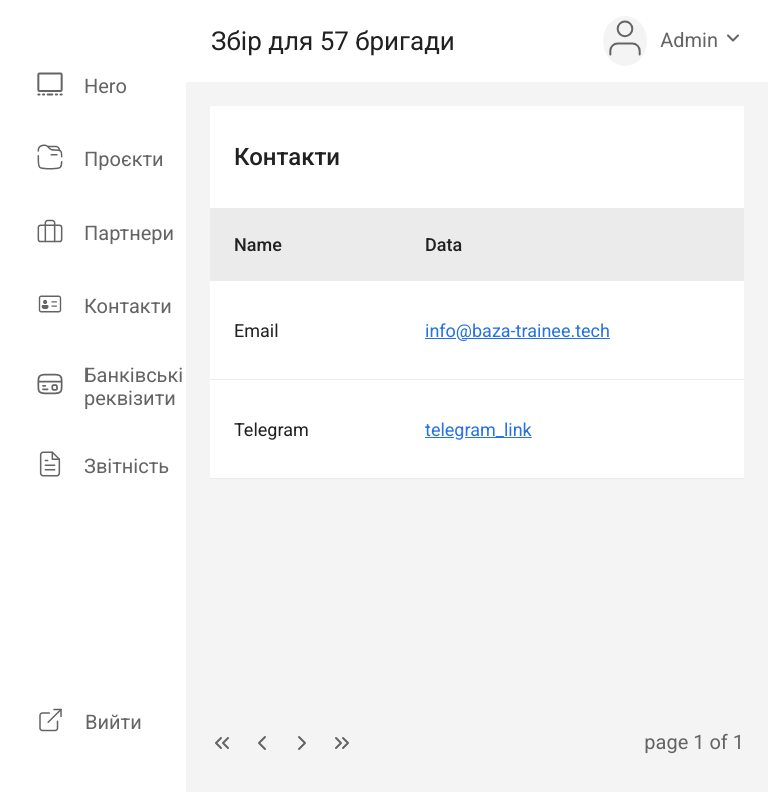
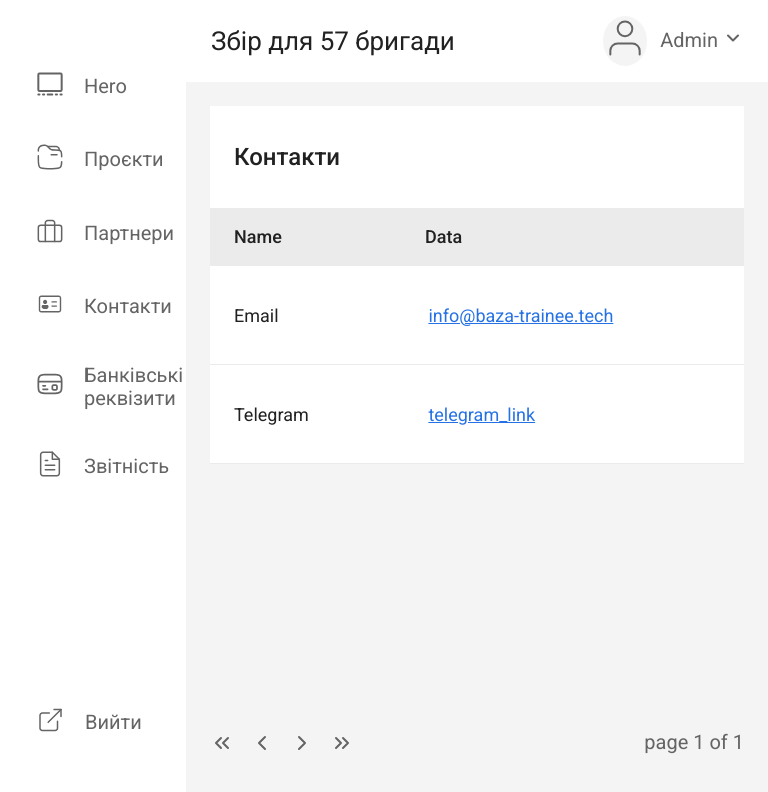
Before and after one commit to baza-trainee/dokoopy-frontend, a React (Vite) app: page /admin/contacts in a window 768 px wide. Shown: the top 792 px of the page. Built offline with nearby package versions, Linux system fonts and the light colour scheme.

Commit message:
Fixed admin-contact

```diff
--- a/src/pages/admin-pages/AdminContacts.jsx
+++ b/src/pages/admin-pages/AdminContacts.jsx
@@ -19,7 +19,10 @@ export const AdminContacts = () => {
          <div className="admin-contacts-list">
             <div className="admin-contacts-list-title">
                <p>Name</p>
+               <div className="admin-contacts-list-title1">
                <p>Data</p>
+               <span className="contacts-edit"><p>Edit</p></span>
+               </div>
             </div>
             <ul className="admin-contacts-list-ul">
                {contactsData.map(contacts => (
--- a/src/styles/components/admin/_admin-contacts.scss
+++ b/src/styles/components/admin/_admin-contacts.scss
@@ -1,9 +1,7 @@
 .admin-contacts {
    display: flex;
    width: 100%;
-   padding-bottom: 0px;
    flex-direction: column;
-   align-items: flex-start;
    background: #fff;
 }
 .admin-contacts-header {
@@ -34,8 +32,13 @@
    width: 100%;
    padding: 26px 40px;
    align-items: center;
-   gap: 439px;
+   justify-content: space-between;
    background: var(--light_grey, #ebebeb);
+}
+.admin-contacts-list-title1{
+   display: flex;
+   justify-content: space-between;
+   width: 60%;
 }
 .admin-contacts-list-title p {
    width: 71px;
@@ -53,11 +56,11 @@
 .contacts-li {
    display: flex;
    width: 100%;
-   height: 99px;
+   height: 74px;
    max-width: 100%;
-   padding: 12px 40px;
+   padding: 26px 40px;
    align-items: center;
-   gap: 439px;
+   justify-content: space-between;
    border-bottom: 1px solid var(--light_grey, #ebebeb);
    background: #fff;
 }
@@ -67,19 +70,22 @@
 }
 .contacts-li-group {
    display: flex;
-   width: 100%;
    justify-content: space-between;
+   width: 60%;
 }
 .contacts-li-group a{
     width: 210px;
     color: #2672E4;
 }
 .contacts-li-group button {
-   width: 20px;
+   width: 110px;
    height: 20px;
    background: none;
    border: none;
    cursor: pointer;
+}
+.contacts-edit{
+   display: none;
 }
 @media (min-width: 481px) and (max-width: 768px) {
    .admin-contacts {
@@ -115,7 +121,7 @@
    .admin-contacts-list-title {
       display: flex;
       width: 100%;
-      padding: 26px 24px;
+      padding: 18px 36px 19px 24px;
       align-items: center;
       gap: 120px;
       background: var(--light_grey, #ebebeb);
@@ -160,7 +166,7 @@
    }
    .contacts-li-group {
       display: flex;
-      width: 100%;
+      width: 60%;
       justify-content: space-between;
    }
    .contacts-li-group a {
@@ -175,11 +181,9 @@
       text-decoration-line: underline;
    }
    .contacts-li-group button {
-      width: 20px;
-      height: 20px;
-      background: none;
-      border: none;
-      cursor: pointer;
+      display: none;
+   }
+   .contacts-edit{
       display: none;
    }
 }
@@ -217,6 +221,9 @@
       align-items: flex-start;
       width: 100%;
    }
+   .admin-contacts-list-title{
+   padding: 18px 36px 19px 24px;
+   }
    .admin-contacts-list-title p {
       width: 71px;
       flex-shrink: 0;
@@ -243,7 +250,7 @@
       border-bottom: 1px solid var(--light_grey, #ebebeb);
       background: #fff;
       overflow: hidden;
-      gap: 153px;
+
    }
    .contacts-li p {
       width: 71px;
@@ -273,4 +280,7 @@
    .contacts-li-group button {
       display: none;
    }
+   .contacts-edit{
+      display: none;
+   }
 }
```
